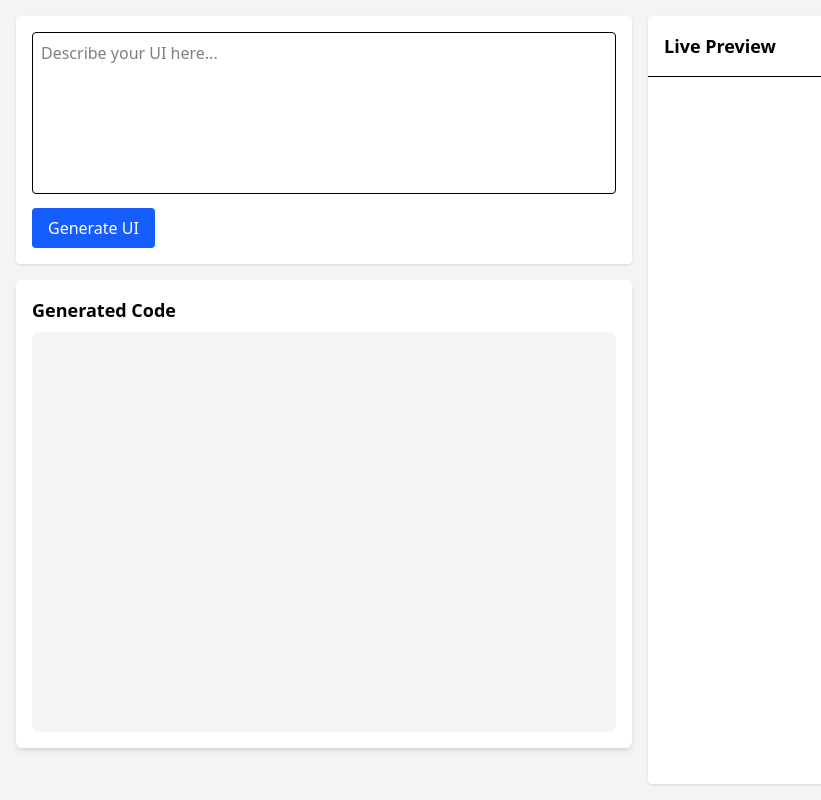
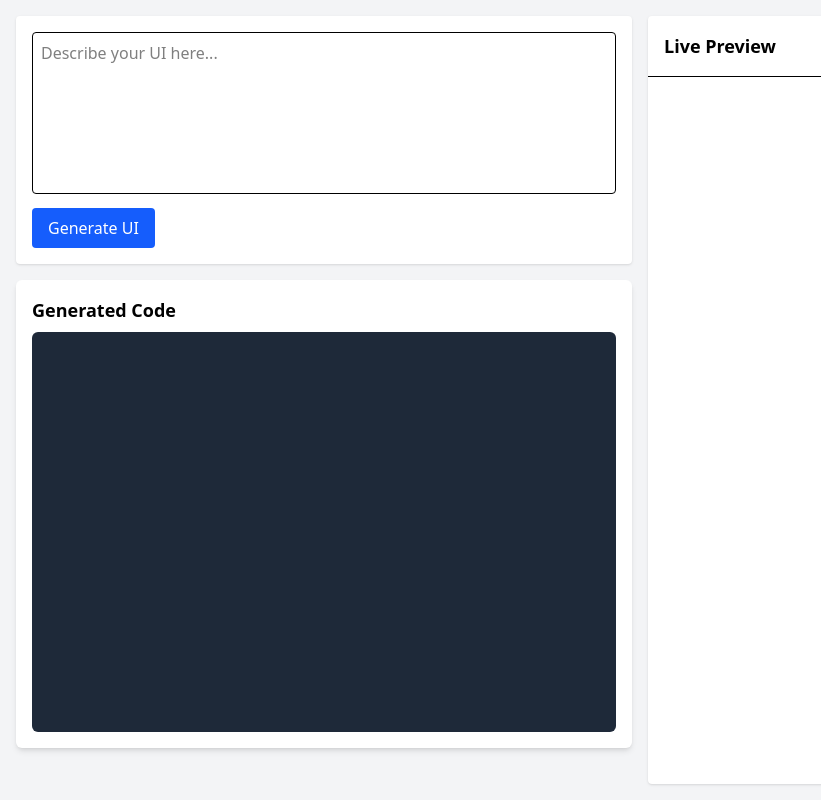
Before and after one commit to ThAnurag2004/aiWebBuilder, a React (Vite) app: page / in a window 1280 px wide. Shown: the whole page, without its empty margins (0-821 px from the left). Built offline with nearby package versions, Linux system fonts and the light colour scheme.

Commit message:
codeEditor theme change

```diff
--- a/src/App.jsx
+++ b/src/App.jsx
@@ -31,6 +31,7 @@ const App = () => {
     return text;
   }
 
+  //handling submit button
   const handelSubmit = async (e) => {
     e.preventDefault(); // Prevent form reload
 
--- a/src/components/CodeEditor.jsx
+++ b/src/components/CodeEditor.jsx
@@ -5,7 +5,7 @@ const CodeEditor = ({ code }) => {
     <div className="bg-white p-4 rounded-md shadow-md w-full">
       <h2 className="text-lg font-semibold mb-2">Generated Code</h2>
       <pre
-        className="bg-gray-100 text-sm text-gray-800 p-4 rounded-md overflow-scroll h-[400px]"
+        className="bg-gray-800 text-sm text-gray-400 p-4 rounded-md overflow-scroll h-[400px]"
       >
         <code>{code}</code>
       </pre>
```
